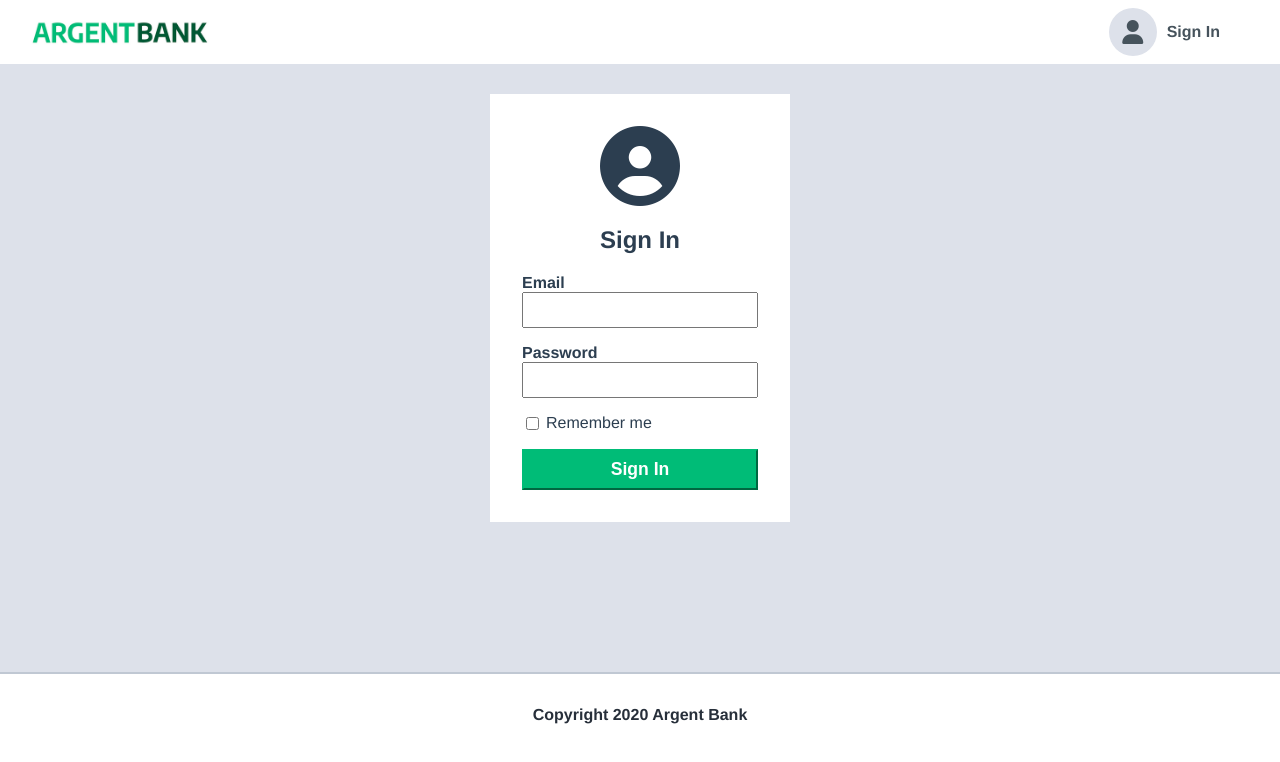
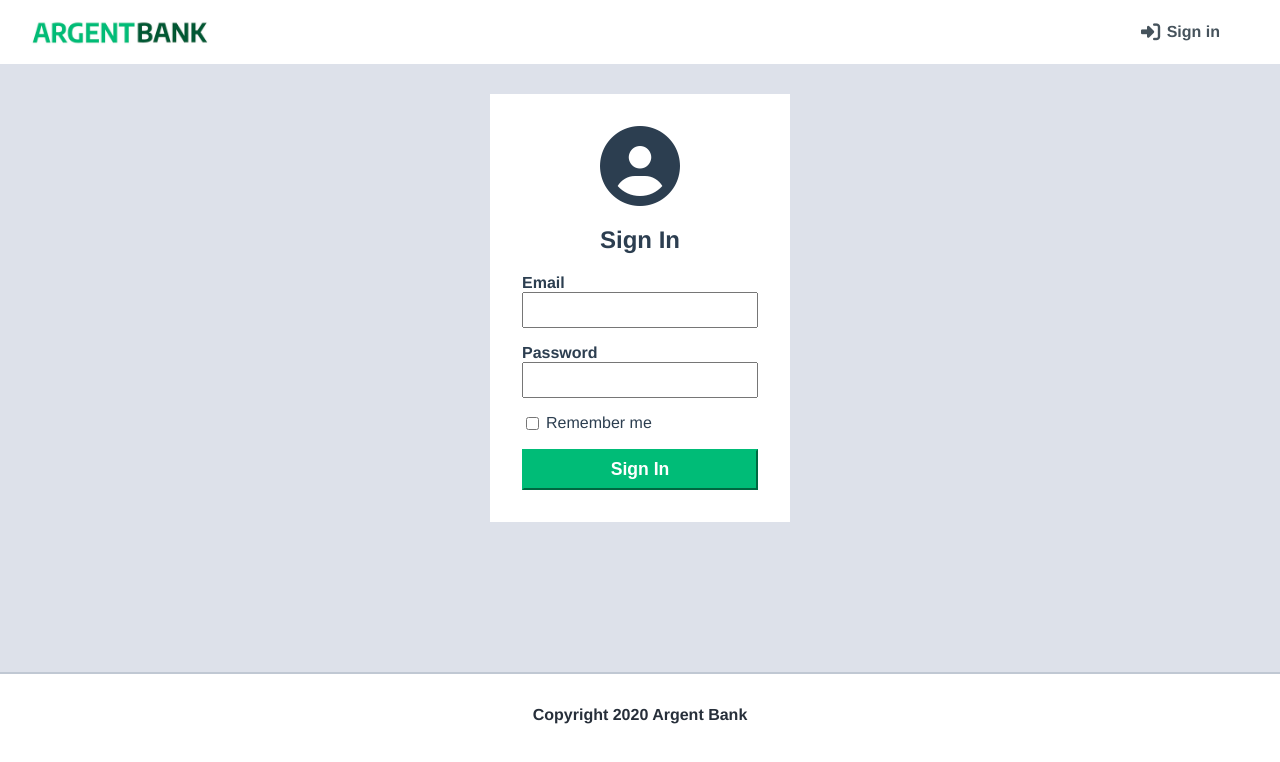
Before and after one commit to csimon-web/argent-bank, a React (Create React App) app: page /sign-in in a window 1280 px wide. Shown: the top 762 px of the page. Built offline with nearby package versions, Linux system fonts and the light colour scheme.

Commit message:
Improve design

```diff
--- a/src/containers/Navbar/index.jsx
+++ b/src/containers/Navbar/index.jsx
@@ -28,25 +28,29 @@ function Navbar() {
       <div className="main-nav-items">
         {isConnected() ? (
           <>
-            <Link className="main-nav-item" to="/user">
+            <Link className="main-nav-item user" to="/user">
               <span>
                 <i className="fa-solid fa-user" />
               </span>
               <span>{user.firstName}</span>
             </Link>
-            <Link className="main-nav-item" to="/" onClick={handleLogout}>
+            <Link
+              className="main-nav-item sign-out"
+              to="/"
+              onClick={handleLogout}
+            >
               <span>
-                <i className="fa fa-sign-out" />
+                <i className="fa-sharp fa-solid fa-right-from-bracket" />
               </span>
-              <span>Sign Out</span>
+              <span>Sign out</span>
             </Link>
           </>
         ) : (
-          <Link className="main-nav-item" to="/sign-in">
+          <Link className="main-nav-item sign-in" to="/sign-in">
             <span>
-              <i className="fa-solid fa-user" />
+              <i className="fa-sharp fa-solid fa-right-to-bracket" />
             </span>
-            <span>Sign In</span>
+            <span>Sign in</span>
           </Link>
         )}
       </div>
--- a/src/containers/UserHeader/index.jsx
+++ b/src/containers/UserHeader/index.jsx
@@ -73,10 +73,10 @@ function UserHeader() {
       ) : (
         <>
           <h1>
-            Welcome back
-            <br />
-            <br />
-            {user.firstName} {user.lastName}!
+            <div className="welcome-message">Welcome back</div>
+            <div className="userName">
+              {user.firstName} {user.lastName}!
+            </div>
           </h1>
           {editButton}
         </>
--- a/src/styles/Navbar.css
+++ b/src/styles/Navbar.css
@@ -45,22 +45,31 @@
 }
 
 .main-nav-item i {
-  font-size: 1.5rem;
+  font-size: 1.2rem;
+}
+
+i.fa-user {
+  color: #98a4b0;
 }
 
 .main-nav-item span:nth-child(1) {
   display: flex;
   justify-content: center;
   align-items: center;
-  height: 3rem;
-  width: 3rem;
+  height:2.5rem;
+  width: 2.5rem;
 }
 
-.main-nav-item:nth-child(1) span:nth-child(1) {
+.main-nav-item.user span:nth-child(1) {
   background-color: #dde1ea;
   border-radius: 50%;
 }
 
-.main-nav-item:nth-child(1) span:nth-child(2) {
+.main-nav-item.user span:nth-child(2) {
   margin-left: 10px;
 }
+
+.main-nav-item.sign-in span:nth-child(1),
+.main-nav-item.sign-out span:nth-child(1) {
+  width: 2rem;
+}
--- a/src/styles/User.css
+++ b/src/styles/User.css
@@ -79,6 +79,10 @@
     margin-bottom: 2rem;
   }
 
+  .welcome-message {
+    margin-bottom: 1rem;
+  }
+
   .transaction-button {
     display: block;
     width: 100%;
```
